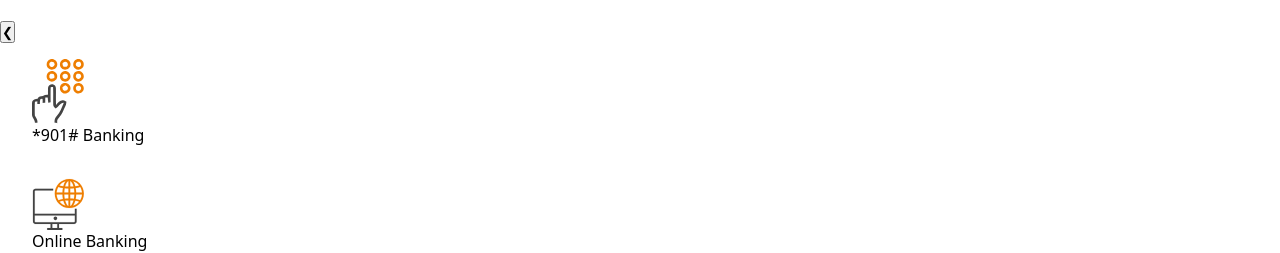
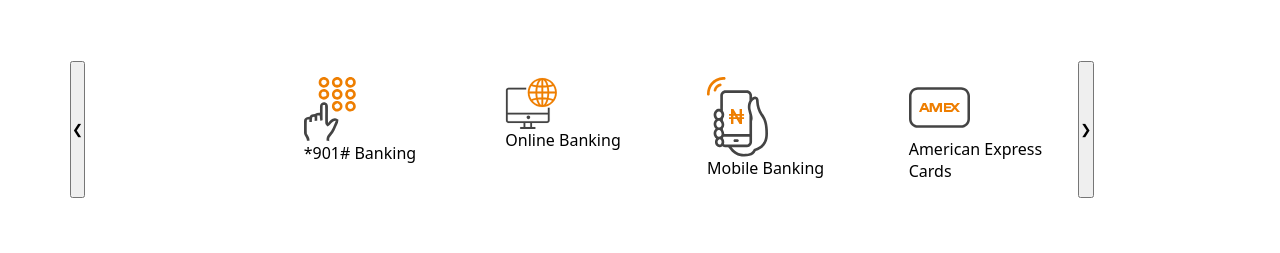
Before and after one commit to Quaintbrake5/Access, a React (Vite) app: page / in a window 1280 px wide. Shown: the part 1383-1636 px from the top of the page. After the commit the page ends 1581 px from the top, so only its background shows below. Built offline with nearby package versions, Linux system fonts and the light colour scheme.

Commit message:
Added my project

```diff
--- a/src/components/styles/mainSection.css
+++ b/src/components/styles/mainSection.css
@@ -14,3 +14,13 @@
 .mainDiv p{
     font-size: x-large;
 }
+
+.access-more{
+    margin-top: 40px;
+}
+
+.access-more .swiper-wrapper{
+    display: flex;
+    flex-direction: row;
+    padding-left: 70px;
+}
```
